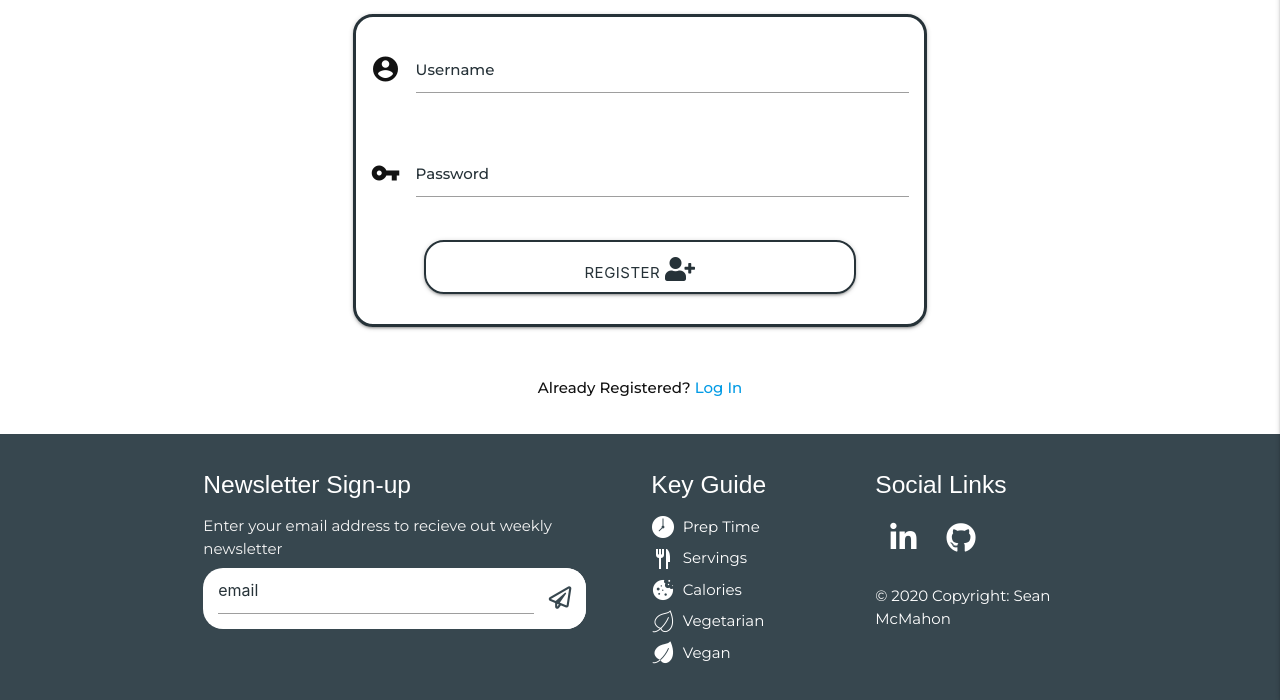
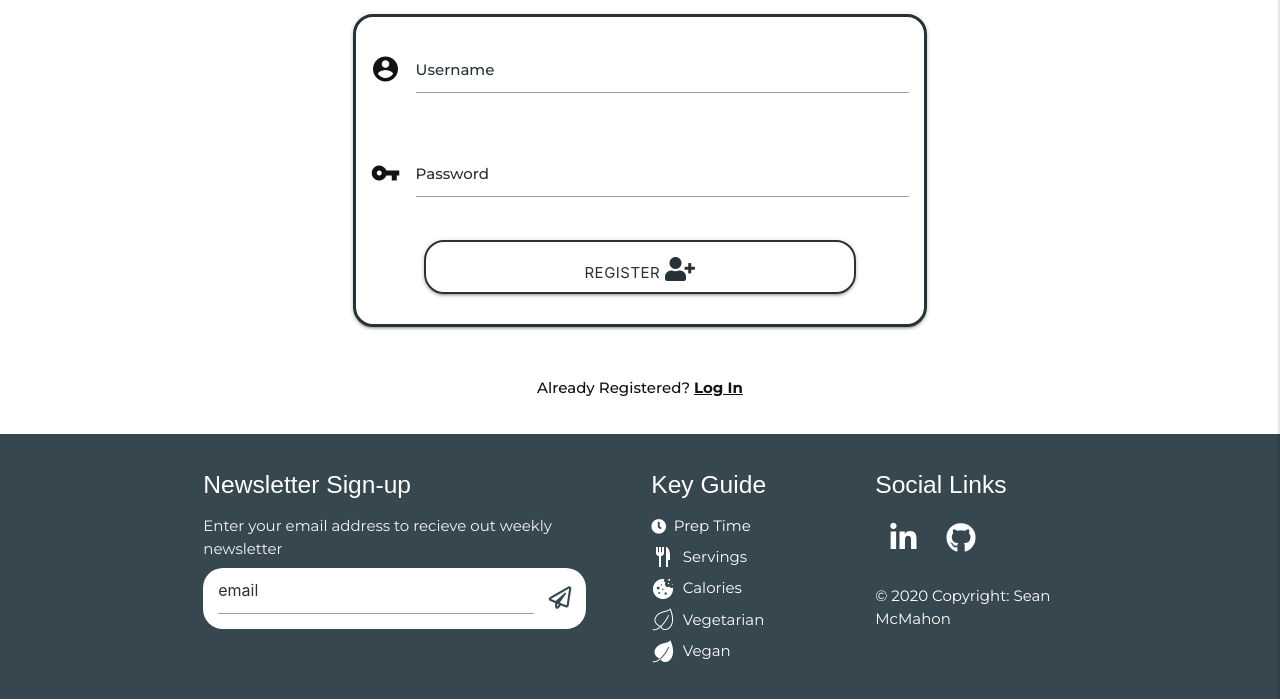
Before and after one commit to Sean-Mc-Mahon/McTasticRecipes, a Flask app: page /register in a window 1280 px wide. Shown: the part 160-860 px from the top of the page. Run offline with Flask 2, Linux system fonts and the light colour scheme; some libraries are stand-ins or nearby versions; some web fonts are replaced.

Commit message:
labels and focus classes added, links made crawlable

```diff
--- a/app.py
+++ b/app.py
@@ -576,7 +576,7 @@ def view_profile(username_view):
 
     # set title to display in browser tab
     # and apply active-link to nav link
-    if session["user"] == username_view:
+    if 'session["user"]' == "username_view":
         title = session['user'].capitalize()
         print(title)
     else:
@@ -646,7 +646,7 @@ def register():
         mongo.db.users.insert_one(register)
 
         # put new user into 'session' cookie
-        session['user'] = request.form.get("username").lower()
+        session["user"] = request.form.get("username").lower()
         flash("Registration Successful!")
         return redirect(url_for("view_profile", username_view=session["user"]))
     return render_template(
--- a/static/css/style.css
+++ b/static/css/style.css
@@ -157,7 +157,7 @@ h1,h2,h3,h4,h5,h6 {
 
 /* pagination */
 .pagination li.active {
-    background-color: #4c809b;
+    background-color: #37474f ;
 }
 /* used to make footer sticky */
 main {
@@ -242,6 +242,16 @@ input {
     font-weight: 500;
 }
 
+/* Links */
+.internal-link {
+    color: #121212;
+    font-weight: 700;
+    text-decoration: underline;
+}
+/* Lists */
+li:focus {
+    outline: solid;
+}
 /*** PAGES ***/
 /** Sections **/
 /* Sub Sections */
--- a/templates/base.html
+++ b/templates/base.html
@@ -125,9 +125,11 @@
                 <p class="grey-text text-lighten-4 mv-half text-newsletter">Enter your email address to recieve out weekly newsletter</p>
                 <form  id="form_contact" onsubmit="return sendMail(this);">
                     <input type="email" name="emailaddress" id="emailaddress" placeholder="email" required>
-                    <button id="submit" aria-label="submit" type="submit">
-                    <i class="far fa-paper-plane large-icon"></i>
-                    </button>
+                    <label for="emailaddress" class="valign-wrapper">
+                        <button id="submit" aria-label="submit" type="submit">
+                        <i class="far fa-paper-plane large-icon"></i>
+                        </button>
+                    </label>
                 </form>
             </div>
             <!--Icon info: Servings,Calories,Vegetarian,Vegan-->
@@ -136,7 +138,7 @@
                     <div class="all-icons">
                     <!--Time-->
                     <div class="flex mt-half">
-                        <img class="mr-half" src="../static/img/icons/time-white.png" alt="Time"><span class="icon-text">Prep Time</span>
+                        <i class="fas fa-clock mr-half"></i><span class="icon-text">Prep Time</span>
                     </div>
                     <!--Serves-->
                     <div class="flex mt-half">
@@ -164,6 +166,7 @@
                             rel="noopener"
                             target="_blank"
                             href="https://www.linkedin.com/in/sean-mcmahon-profile/"
+                            title="LinkedIn"
                             >
                             <i aria-label="linkedin" class="fab fa-linkedin-in"></i>
                         </a>
@@ -173,6 +176,7 @@
                             rel="noopener"
                             target="_blank"
                             href="https://github.com/Sean-Mc-Mahon"
+                            title="Github"
                             >
                             <i aria-label="github" class="fab fa-github"></i>
                         </a>
--- a/templates/index.html
+++ b/templates/index.html
@@ -108,7 +108,7 @@
                 <ul class="pagination center-align margin-bottom-large">
                     {% for page_num in pages %}
                         {% if page_num == current_page %}
-                        <li class="active"><a>{{ page_num }}</a></li>
+                        <li class="active"><a href="#">{{ page_num }}</a></li>
                         {% else %}
                         <li class="waves-effect">
                             {% if title == 'Recipes' %}
--- a/templates/login.html
+++ b/templates/login.html
@@ -39,7 +39,7 @@
         <div class="col s12">
             <p class="center-align bold">
                 New Here?
-                <a href="{{ url_for('register') }}">Register Account</a>
+                <a class="internal-link" href="{{ url_for('register') }}">Register Account</a>
             </p>
         </div>
     </div>
--- a/templates/register.html
+++ b/templates/register.html
@@ -39,7 +39,7 @@
         <div class="col s12">
             <p class="center-align bold">
                 Already Registered?
-                <a href="{{ url_for('login') }}">Log In</a>
+                <a class="internal-link" href="{{ url_for('login') }}">Log In</a>
             </p>
         </div>
     </div>
--- a/templates/users.html
+++ b/templates/users.html
@@ -26,7 +26,7 @@
     <ul class="pagination center-align margin-bottom-large">
         {% for page_num in pages %}
             {% if page_num == current_page %}
-            <li class="active"><a>{{ page_num }}</a></li>
+            <li class="active"><a href="#">{{ page_num }}</a></li>
             {% else %}
             <li class="waves-effect">
             <a href="{{ url_for('users', current_page=page_num) }}">{{ page_num }}</a>
--- a/templates/view_profile.html
+++ b/templates/view_profile.html
@@ -44,7 +44,7 @@
         <ul class="pagination center-align margin-bottom-large">
             {% for page_num in pages %}
                 {% if page_num == current_page %}
-                <li class="active"><a>{{ page_num }}</a></li>
+                <li class="active"><a href="#">{{ page_num }}</a></li>
                 {% else %}
                 <li class="waves-effect">
                 <a href="{{ url_for('view_profile', username_view=username, current_page=page_num) }}">{{ page_num }}</a>
```
